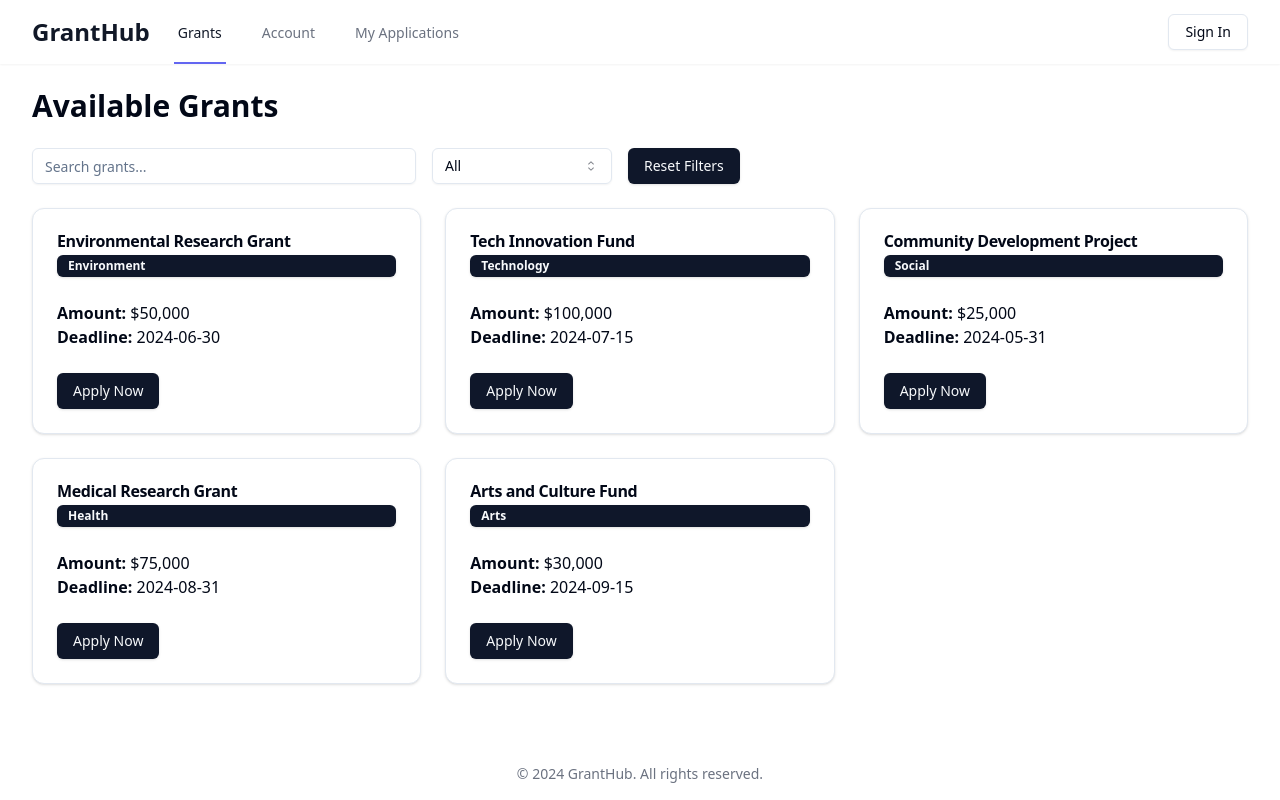
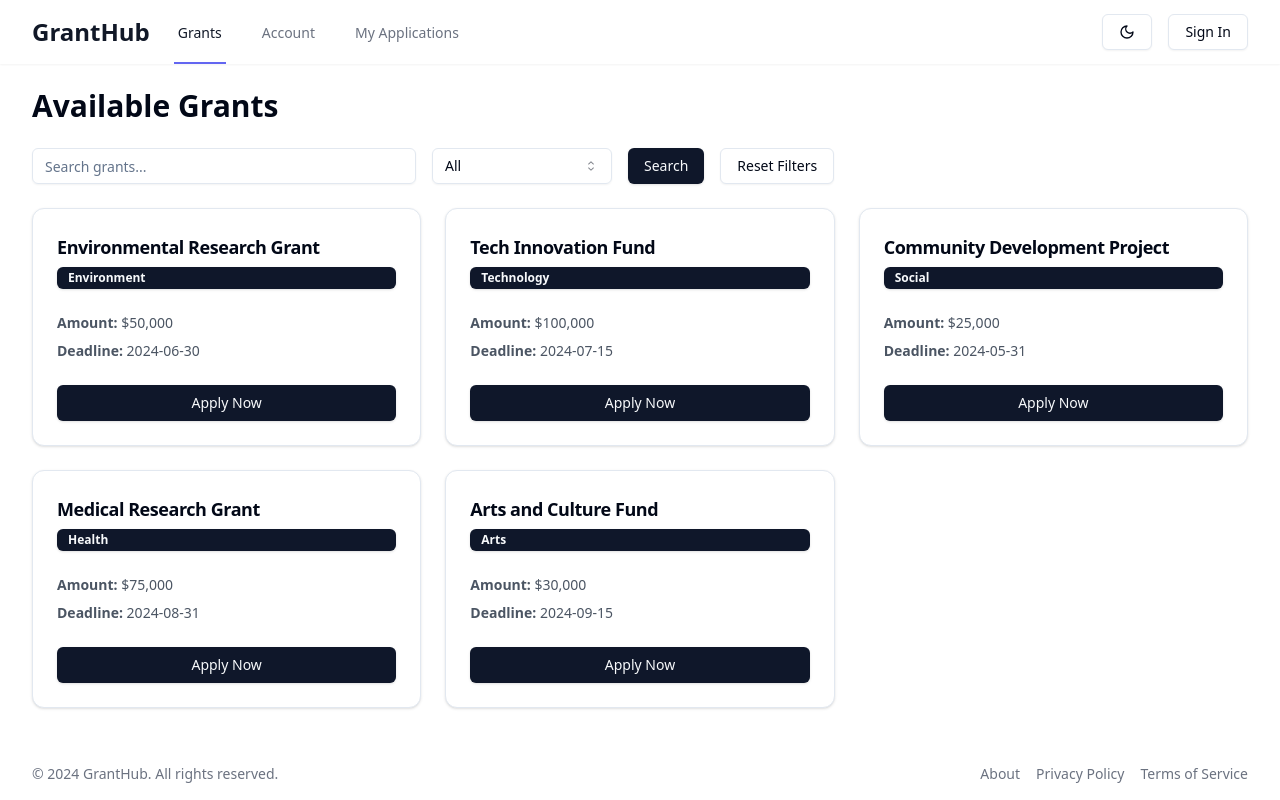
Before and after one commit to fffilps/sg-1181720907235716, a Next.js app: page / in a window 1280 px wide. Built offline with nearby package versions, Linux system fonts and the light colour scheme.

Commit message:
SOFTGEN MAGIC

```diff
--- /dev/null
+++ b/src/components/GrantCard.jsx
@@ -0,0 +1,21 @@
+import { Card, CardHeader, CardTitle, CardContent, CardFooter } from "@/components/ui/card";
+import { Badge } from "@/components/ui/badge";
+import { Button } from "@/components/ui/button";
+
+export default function GrantCard({ grant }) {
+  return (
+    <Card className="h-full flex flex-col">
+      <CardHeader>
+        <CardTitle className="text-lg">{grant.title}</CardTitle>
+        <Badge>{grant.category}</Badge>
+      </CardHeader>
+      <CardContent className="flex-grow">
+        <p className="text-sm text-gray-600 dark:text-gray-400 mb-2"><strong>Amount:</strong> {grant.amount}</p>
+        <p className="text-sm text-gray-600 dark:text-gray-400"><strong>Deadline:</strong> {grant.deadline}</p>
+      </CardContent>
+      <CardFooter>
+        <Button className="w-full">Apply Now</Button>
+      </CardFooter>
+    </Card>
+  );
+}
--- a/src/components/Layout.jsx
+++ b/src/components/Layout.jsx
@@ -1,32 +1,38 @@
 import Link from 'next/link';
 import { useRouter } from 'next/router';
 import { Button } from '@/components/ui/button';
+import { useTheme } from 'next-themes';
+import { Sun, Moon } from 'lucide-react';
 
 const Layout = ({ children }) => {
   const router = useRouter();
+  const { theme, setTheme } = useTheme();
 
   return (
     <div className="min-h-screen flex flex-col">
-      <header className="bg-white shadow-sm">
+      <header className="bg-white dark:bg-gray-800 shadow-sm">
         <nav className="max-w-7xl mx-auto px-4 sm:px-6 lg:px-8">
           <div className="flex justify-between h-16">
             <div className="flex">
               <Link href="/" className="flex-shrink-0 flex items-center">
-                <span className="text-2xl font-bold text-gray-900">GrantHub</span>
+                <span className="text-2xl font-bold text-gray-900 dark:text-white">GrantHub</span>
               </Link>
               <div className="hidden sm:ml-6 sm:flex sm:space-x-8">
-                <Link href="/" className={`${router.pathname === '/' ? 'border-indigo-500 text-gray-900' : 'border-transparent text-gray-500 hover:border-gray-300 hover:text-gray-700'} inline-flex items-center px-1 pt-1 border-b-2 text-sm font-medium`}>
+                <Link href="/" className={`${router.pathname === '/' ? 'border-indigo-500 text-gray-900 dark:text-white' : 'border-transparent text-gray-500 dark:text-gray-300 hover:border-gray-300 hover:text-gray-700 dark:hover:text-white'} inline-flex items-center px-1 pt-1 border-b-2 text-sm font-medium`}>
                   Grants
                 </Link>
-                <Link href="/account" className={`${router.pathname === '/account' ? 'border-indigo-500 text-gray-900' : 'border-transparent text-gray-500 hover:border-gray-300 hover:text-gray-700'} inline-flex items-center px-1 pt-1 border-b-2 text-sm font-medium`}>
+                <Link href="/account" className={`${router.pathname === '/account' ? 'border-indigo-500 text-gray-900 dark:text-white' : 'border-transparent text-gray-500 dark:text-gray-300 hover:border-gray-300 hover:text-gray-700 dark:hover:text-white'} inline-flex items-center px-1 pt-1 border-b-2 text-sm font-medium`}>
                   Account
                 </Link>
-                <Link href="/applications" className={`${router.pathname === '/applications' ? 'border-indigo-500 text-gray-900' : 'border-transparent text-gray-500 hover:border-gray-300 hover:text-gray-700'} inline-flex items-center px-1 pt-1 border-b-2 text-sm font-medium`}>
+                <Link href="/applications" className={`${router.pathname === '/applications' ? 'border-indigo-500 text-gray-900 dark:text-white' : 'border-transparent text-gray-500 dark:text-gray-300 hover:border-gray-300 hover:text-gray-700 dark:hover:text-white'} inline-flex items-center px-1 pt-1 border-b-2 text-sm font-medium`}>
                   My Applications
                 </Link>
               </div>
             </div>
-            <div className="hidden sm:ml-6 sm:flex sm:items-center">
+            <div className="hidden sm:ml-6 sm:flex sm:items-center space-x-4">
+              <Button variant="outline" onClick={() => setTheme(theme === 'dark' ? 'light' : 'dark')}>
+                {theme === 'dark' ? <Sun className="h-4 w-4" /> : <Moon className="h-4 w-4" />}
+              </Button>
               <Button variant="outline">Sign In</Button>
             </div>
           </div>
@@ -37,9 +43,16 @@ const Layout = ({ children }) => {
           {children}
         </div>
       </main>
-      <footer className="bg-white">
+      <footer className="bg-white dark:bg-gray-800">
         <div className="max-w-7xl mx-auto py-4 px-4 sm:px-6 lg:px-8">
-          <p className="text-center text-sm text-gray-500">© 2024 GrantHub. All rights reserved.</p>
+          <div className="flex justify-between items-center">
+            <p className="text-center text-sm text-gray-500 dark:text-gray-400">© 2024 GrantHub. All rights reserved.</p>
+            <div className="flex space-x-4">
+              <Link href="/about" className="text-sm text-gray-500 dark:text-gray-400 hover:text-gray-700 dark:hover:text-gray-300">About</Link>
+              <Link href="/privacy" className="text-sm text-gray-500 dark:text-gray-400 hover:text-gray-700 dark:hover:text-gray-300">Privacy Policy</Link>
+              <Link href="/terms" className="text-sm text-gray-500 dark:text-gray-400 hover:text-gray-700 dark:hover:text-gray-300">Terms of Service</Link>
+            </div>
+          </div>
         </div>
       </footer>
     </div>
--- a/src/components/ui/pagination.jsx
+++ b/src/components/ui/pagination.jsx
@@ -1,104 +1,44 @@
-import * as React from "react"
-import {
-  ChevronLeftIcon,
-  ChevronRightIcon,
-  DotsHorizontalIcon,
-} from "@radix-ui/react-icons"
+import { Button } from "@/components/ui/button";
+import { ChevronLeft, ChevronRight } from "lucide-react";
 
-import { cn } from "@/lib/utils"
-import { buttonVariants } from "@/components/ui/button";
+export function Pagination({ currentPage, totalPages, onPageChange }) {
+  const pageNumbers = [];
+  for (let i = 1; i <= totalPages; i++) {
+    pageNumbers.push(i);
+  }
 
-const Pagination = ({
-  className,
-  ...props
-}) => (
-  <nav
-    role="navigation"
-    aria-label="pagination"
-    className={cn("mx-auto flex w-full justify-center", className)}
-    {...props} />
-)
-Pagination.displayName = "Pagination"
-
-const PaginationContent = React.forwardRef(({ className, ...props }, ref) => (
-  <ul
-    ref={ref}
-    className={cn("flex flex-row items-center gap-1", className)}
-    {...props} />
-))
-PaginationContent.displayName = "PaginationContent"
-
-const PaginationItem = React.forwardRef(({ className, ...props }, ref) => (
-  <li ref={ref} className={cn("", className)} {...props} />
-))
-PaginationItem.displayName = "PaginationItem"
-
-const PaginationLink = ({
-  className,
-  isActive,
-  size = "icon",
-  ...props
-}) => (
-  <a
-    aria-current={isActive ? "page" : undefined}
-    className={cn(buttonVariants({
-      variant: isActive ? "outline" : "ghost",
-      size,
-    }), className)}
-    {...props} />
-)
-PaginationLink.displayName = "PaginationLink"
-
-const PaginationPrevious = ({
-  className,
-  ...props
-}) => (
-  <PaginationLink
-    aria-label="Go to previous page"
-    size="default"
-    className={cn("gap-1 pl-2.5", className)}
-    {...props}>
-    <ChevronLeftIcon className="h-4 w-4" />
-    <span>Previous</span>
-  </PaginationLink>
-)
-PaginationPrevious.displayName = "PaginationPrevious"
-
-const PaginationNext = ({
-  className,
-  ...props
-}) => (
-  <PaginationLink
-    aria-label="Go to next page"
-    size="default"
-    className={cn("gap-1 pr-2.5", className)}
-    {...props}>
-    <span>Next</span>
-    <ChevronRightIcon className="h-4 w-4" />
-  </PaginationLink>
-)
-PaginationNext.displayName = "PaginationNext"
-
-const PaginationEllipsis = ({
-  className,
-  ...props
-}) => (
-  <span
-    aria-hidden
-    className={cn("flex h-9 w-9 items-center justify-center", className)}
-    {...props}>
-    <DotsHorizontalIcon className="h-4 w-4" />
-    <span className="sr-only">More pages</span>
-  </span>
-)
-PaginationEllipsis.displayName = "PaginationEllipsis"
-
-export {
-  Pagination,
-  PaginationContent,
-  PaginationLink,
-  PaginationItem,
-  PaginationPrevious,
-  PaginationNext,
-  PaginationEllipsis,
+  return (
+    <nav className="flex items-center justify-center space-x-2">
+      <Button
+        variant="outline"
+        size="sm"
+        onClick={() => onPageChange(Math.max(1, currentPage - 1))}
+        disabled={currentPage === 1}
+      >
+        <ChevronLeft className="h-4 w-4 mr-2" />
+        Previous
+      </Button>
+      <div className="flex space-x-1">
+        {pageNumbers.map((number) => (
+          <Button
+            key={number}
+            variant={currentPage === number ? "default" : "outline"}
+            size="sm"
+            onClick={() => onPageChange(number)}
+          >
+            {number}
+          </Button>
+        ))}
+      </div>
+      <Button
+        variant="outline"
+        size="sm"
+        onClick={() => onPageChange(Math.min(totalPages, currentPage + 1))}
+        disabled={currentPage === totalPages}
+      >
+        Next
+        <ChevronRight className="h-4 w-4 ml-2" />
+      </Button>
+    </nav>
+  );
 }
--- a/src/pages/_app.js
+++ b/src/pages/_app.js
@@ -1,12 +1,15 @@
 import "@/styles/globals.css";
 import { Toaster } from "@/components/ui/toaster";
 import Layout from "@/components/Layout";
+import { ThemeProvider } from "next-themes";
 
 export default function App({ Component, pageProps }) {
   return (
-    <Layout>
-      <Component {...pageProps} />
-      <Toaster />
-    </Layout>
+    <ThemeProvider attribute="class" defaultTheme="system" enableSystem>
+      <Layout>
+        <Component {...pageProps} />
+        <Toaster />
+      </Layout>
+    </ThemeProvider>
   );
 }
--- a/src/pages/index.js
+++ b/src/pages/index.js
@@ -1,9 +1,8 @@
 import { useState } from 'react';
 import { Button } from "@/components/ui/button";
 import { Input } from "@/components/ui/input";
-import { Card, CardHeader, CardTitle, CardContent, CardFooter } from "@/components/ui/card";
-import { Badge } from "@/components/ui/badge";
 import { Select, SelectContent, SelectItem, SelectTrigger, SelectValue } from "@/components/ui/select";
+import GrantCard from '@/components/GrantCard';
 
 const dummyGrants = [
   { id: 1, title: "Environmental Research Grant", category: "Environment", amount: "$50,000", deadline: "2024-06-30" },
@@ -18,6 +17,7 @@ const categories = ["All", ...new Set(dummyGrants.map(grant => grant.category))]
 export default function Home() {
   const [searchTerm, setSearchTerm] = useState('');
   const [selectedCategory, setSelectedCategory] = useState('All');
+  const [isLoading, setIsLoading] = useState(false);
 
   const filteredGrants = dummyGrants.filter(grant =>
     (grant.title.toLowerCase().includes(searchTerm.toLowerCase()) ||
@@ -25,10 +25,18 @@ export default function Home() {
     (selectedCategory === 'All' || grant.category === selectedCategory)
   );
 
+  const handleSearch = () => {
+    setIsLoading(true);
+    // Simulate API call
+    setTimeout(() => {
+      setIsLoading(false);
+    }, 1000);
+  };
+
   return (
     <div className="space-y-6">
       <h1 className="text-3xl font-bold">Available Grants</h1>
-      <div className="flex space-x-4">
+      <div className="flex flex-col sm:flex-row space-y-4 sm:space-y-0 sm:space-x-4">
         <Input
           type="text"
           placeholder="Search grants..."
@@ -46,25 +54,22 @@ export default function Home() {
             ))}
           </SelectContent>
         </Select>
-        <Button onClick={() => {setSearchTerm(''); setSelectedCategory('All');}}>Reset Filters</Button>
+        <Button onClick={handleSearch} disabled={isLoading}>
+          {isLoading ? 'Searching...' : 'Search'}
+        </Button>
+        <Button variant="outline" onClick={() => {setSearchTerm(''); setSelectedCategory('All');}}>Reset Filters</Button>
       </div>
-      <div className="grid grid-cols-1 md:grid-cols-2 lg:grid-cols-3 gap-6">
-        {filteredGrants.map((grant) => (
-          <Card key={grant.id}>
-            <CardHeader>
-              <CardTitle>{grant.title}</CardTitle>
-              <Badge>{grant.category}</Badge>
-            </CardHeader>
-            <CardContent>
-              <p><strong>Amount:</strong> {grant.amount}</p>
-              <p><strong>Deadline:</strong> {grant.deadline}</p>
-            </CardContent>
-            <CardFooter>
-              <Button>Apply Now</Button>
-            </CardFooter>
-          </Card>
-        ))}
-      </div>
+      {isLoading ? (
+        <div className="text-center">Loading...</div>
+      ) : filteredGrants.length > 0 ? (
+        <div className="grid grid-cols-1 md:grid-cols-2 lg:grid-cols-3 gap-6">
+          {filteredGrants.map((grant) => (
+            <GrantCard key={grant.id} grant={grant} />
+          ))}
+        </div>
+      ) : (
+        <div className="text-center text-gray-500 dark:text-gray-400">No grants found matching your criteria.</div>
+      )}
     </div>
   );
 }
```
